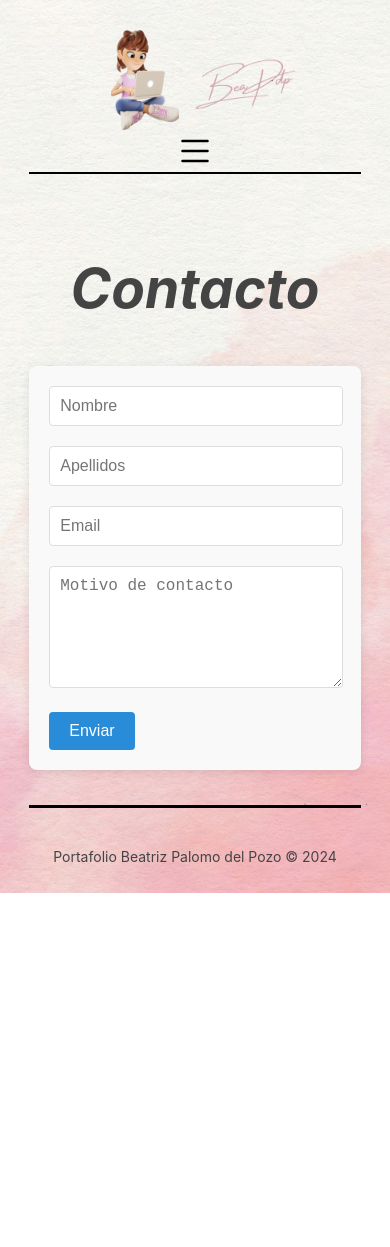
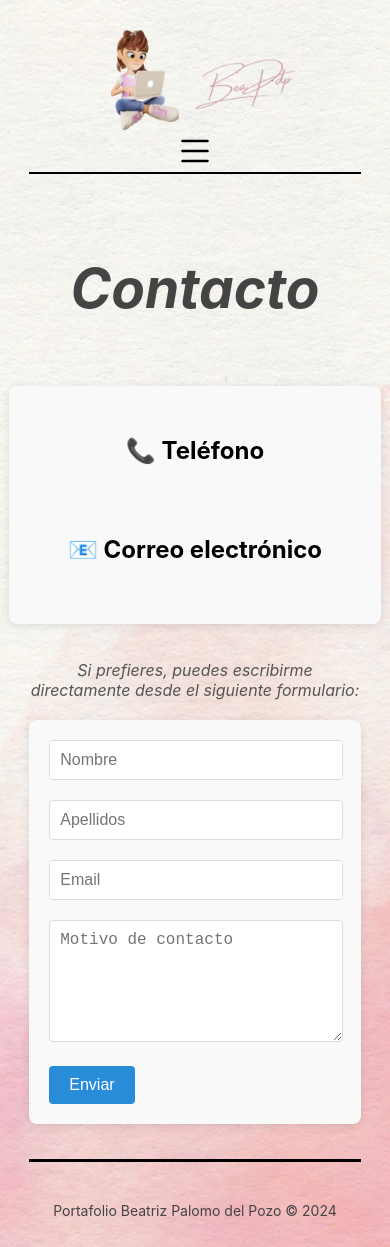
Before and after one commit to beapdp/Portfolio, a React (Create React App) app: page /contacto in a window 390 px wide. Before the commit the page ends 893 px from the top, so only its background shows below. Built offline with nearby package versions, Linux system fonts and the light colour scheme.

Commit message:
actualizacion cv y contacto

```diff
--- a/src/components/Contacto.js
+++ b/src/components/Contacto.js
@@ -1,11 +1,11 @@
-import { useRef } from 'react';
-import React from 'react';
+import React, { useRef, useState } from 'react';
 import emailjs from 'emailjs-com';
 import '../styles/contacto.css';
 
 const Contacto = () => {
-
   const form = useRef();
+  const [showPhone, setShowPhone] = useState(false);
+  const [showEmail, setShowEmail] = useState(false);
 
   const sendEmail = (e) => {
     e.preventDefault();
@@ -20,22 +20,34 @@ const Contacto = () => {
       });
   };
 
-
   return (
     <div className='contact-container'>
       <h1 className='heading'>Contacto</h1>
-      <div className='form-container'>
-        <form className='contact' ref={form} onSubmit={sendEmail}>
-          <input type='text' placeholder='Nombre' name='nombre' required></input>
-          <input type='text' placeholder='Apellidos' name='apellidos' required></input>
-          <input type='email' placeholder='Email' name='email' required></input>
-          <textarea placeholder='Motivo de contacto' name='motivo' required></textarea>
-          <input className='formButton' type='submit' value='Enviar'></input>
-        </form>
-      <img className='contact-image' src='/images/chicaForm.png'/>
+      <div className='datos'>
+        <div onClick={() => setShowPhone(!showPhone)}>
+          <h2>📞 Teléfono</h2>
+          {showPhone && <p>606 70 12 67</p>}
+        </div>
+        <div onClick={() => setShowEmail(!showEmail)}>
+          <h2>📧 Correo electrónico</h2>
+          {showEmail && <p>bea.palomo.delpozo@gmail.com</p>}
+        </div>
+      </div>
+      <div className='form-option'>
+        <p className='contact-direct'>Si prefieres, puedes escribirme directamente desde el siguiente formulario:</p>
+        <div className='form-container'>
+          <form className='contact' ref={form} onSubmit={sendEmail}>
+            <input type='text' placeholder='Nombre' name='nombre' required />
+            <input type='text' placeholder='Apellidos' name='apellidos' required />
+            <input type='email' placeholder='Email' name='email' required />
+            <textarea placeholder='Motivo de contacto' name='motivo' required />
+            <input className='formButton' type='submit' value='Enviar' />
+          </form>
+          <img className='contact-image' src='/images/chicaForm.png' />
+        </div>
       </div>
     </div>
-  )
+  );
 }
 
 export default Contacto;
--- a/src/components/Curriculum.js
+++ b/src/components/Curriculum.js
@@ -7,14 +7,14 @@ const Curriculum = () => {
 
       {/* Vista previa del PDF */}
       <iframe
-        src={`${process.env.PUBLIC_URL}/CV Beatriz Palomo (2).pdf`}
+        src={`${process.env.PUBLIC_URL}/CV Beatriz Palomo (3).pdf`}
         style={{width: '100%', height: '500px', border: 'none'}}
         title="Vista previa del currículum">
       </iframe>
 
       {/* Enlace de descarga */}
       <div style={{marginTop: '20px'}}>
-        <a href={`${process.env.PUBLIC_URL}/CV Beatriz Palomo (2).pdf`} download="CV-Beatriz-Palomo.pdf" style={{textDecoration: 'none', color: 'blue'}}>
+        <a href={`${process.env.PUBLIC_URL}/CV Beatriz Palomo (3).pdf`} download="CV-Beatriz-Palomo.pdf" style={{textDecoration: 'none', color: 'blue'}}>
           Descárgatelo aquí
         </a>
       </div>
--- a/src/styles/contacto.css
+++ b/src/styles/contacto.css
@@ -1,25 +1,61 @@
+.datos {
+  display: flex;
+  justify-content: space-around;
+  width: 100%; /* Utiliza todo el ancho disponible */
+  padding: 20px;
+  margin: 20px 0;
+  background-color: #f9f9f9;
+  box-shadow: 0 2px 10px rgba(0, 0, 0, 0.1);
+  border-radius: 8px;
+}
 
+.datos div {
+  flex: 1; /* Cada div toma un espacio igual dentro de .datos */
+  padding: 10px; /* Agrega padding para no estar pegado a los bordes */
+  text-align: center; /* Centra el texto dentro de cada div */
+  cursor: pointer; /* Cambia el cursor a pointer cuando se pasa sobre los divs */
+  transition: background-color 0.3s ease; /* Suaviza la transición de color */
+}
 
-.contact-container{
+.datos div:hover {
+  background-color: #f0f0f0; /* Cambia el fondo ligeramente al pasar el ratón */
+}
+
+.form-option{
   display: flex;
   flex-direction: column;
-    justify-content: center;
+
+}
+
+.contact-direct {
+  margin-bottom: 20px;
+  text-align: center;
+  font-style: italic;
+  color: #555;
+}
+
+.contact-container {
+  display: flex;
+  flex-direction: column;
   align-items: center;
 }
 
-  .form-container{
+.form-container {
   display: flex;
-
+  flex-direction: row; /* Mantiene la forma horizontal */
+  align-items: start;
+  justify-content: center;
+  width: 100%;
 }
 
-  .form-container img{
+.form-container img {
   max-width: 300px;
-    height: 400px;
+  height: auto;
+  margin-left: 20px; /* Añade un margen para separar de formulario */
 }
 
 .contact {
   max-width: 600px;
-    margin: 0 auto;
   padding: 20px;
   background-color: #f9f9f9;
   border-radius: 8px;
@@ -43,7 +79,7 @@
   resize: vertical; /* Permite al usuario ajustar el tamaño verticalmente */
 }
 
-  .formButton{
+.formButton {
   background-color: #288cd8;
   color: #fff;
   border: none;
@@ -54,11 +90,24 @@
   transition: background-color 0.3s ease;
 }
 
-  .formButton:hover{
+.formButton:hover {
   background-color: rgb(165, 42, 101);
 }
 
 @media (max-width: 768px) {
+  .datos {
+    flex-direction: column; /* Apila los divs verticalmente en pantallas pequeñas */
+    align-items: center;
+  }
+
+  .datos div {
+    margin-bottom: 10px; /* Agrega margen entre los elementos cuando están apilados */
+  }
+
+  .form-container {
+    flex-direction: column;
+  }
+
   .contact-image {
     display: none;
   }
```
Also changed, not shown: 1 other file (tests, documents, lock files or other folders). Lines whose indentation alone changed are shown as unchanged.
